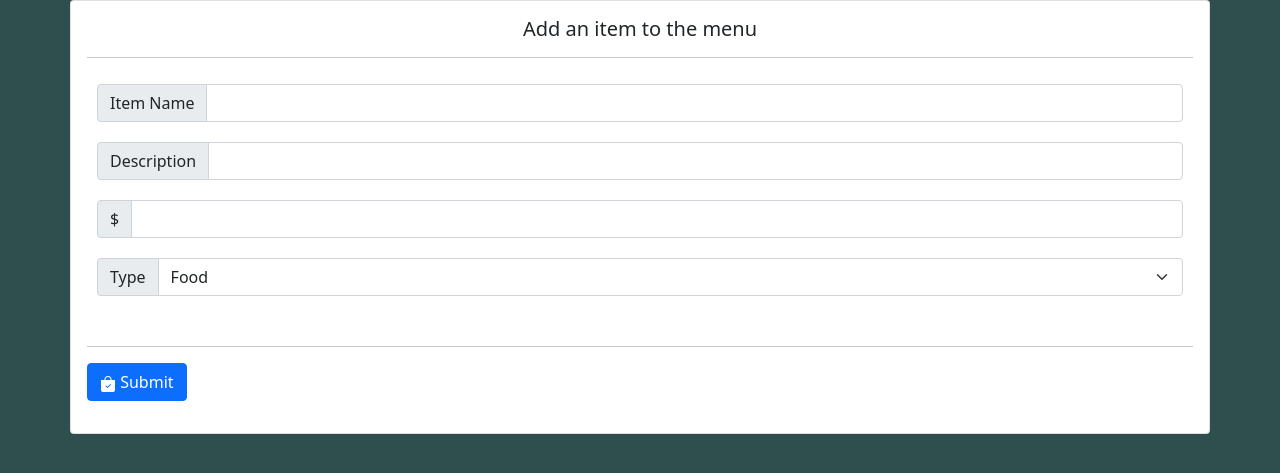
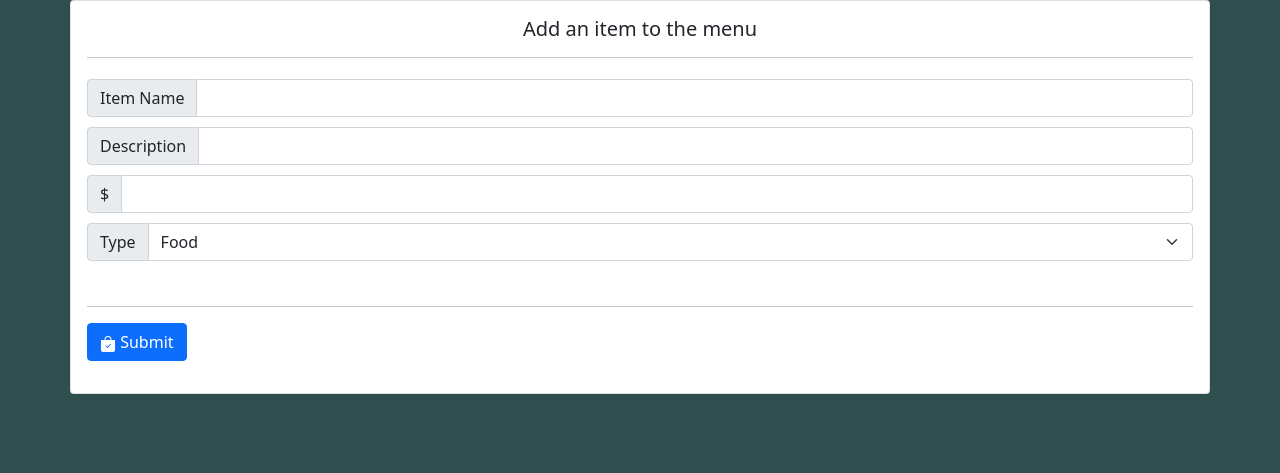
Before and after one commit to KizeKaze/fast-food-simple, a PHP site: page /form.php in a window 1280 px wide. Shown: the part 56-529 px from the top of the page. Run offline with PHP 8.4, Linux system fonts and the light colour scheme; data comes from the database, SQL or seed files in the repository.

Commit message:
adjusted form css as the padding was misaligning my buttons

```diff
--- a/style.css
+++ b/style.css
@@ -9,7 +9,8 @@ body {
 }
 
 .form_index > div {
-    padding: 10px;
+    padding-top: 5px;
+    padding-bottom: 5px;
 }
 
 .topnav {
```
